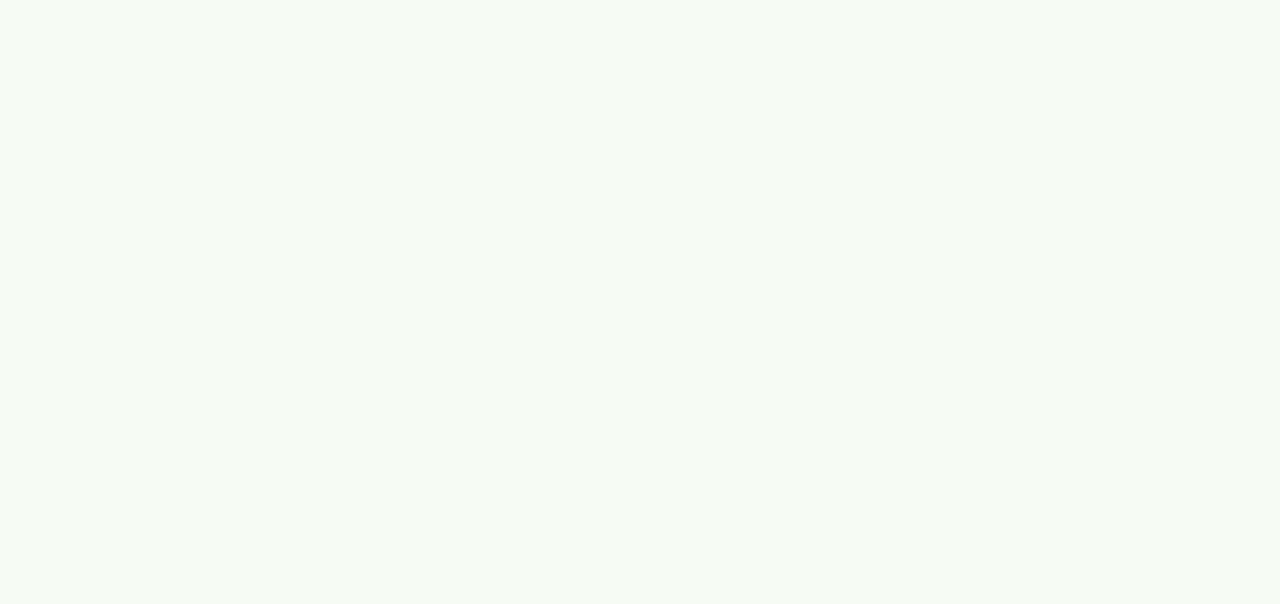
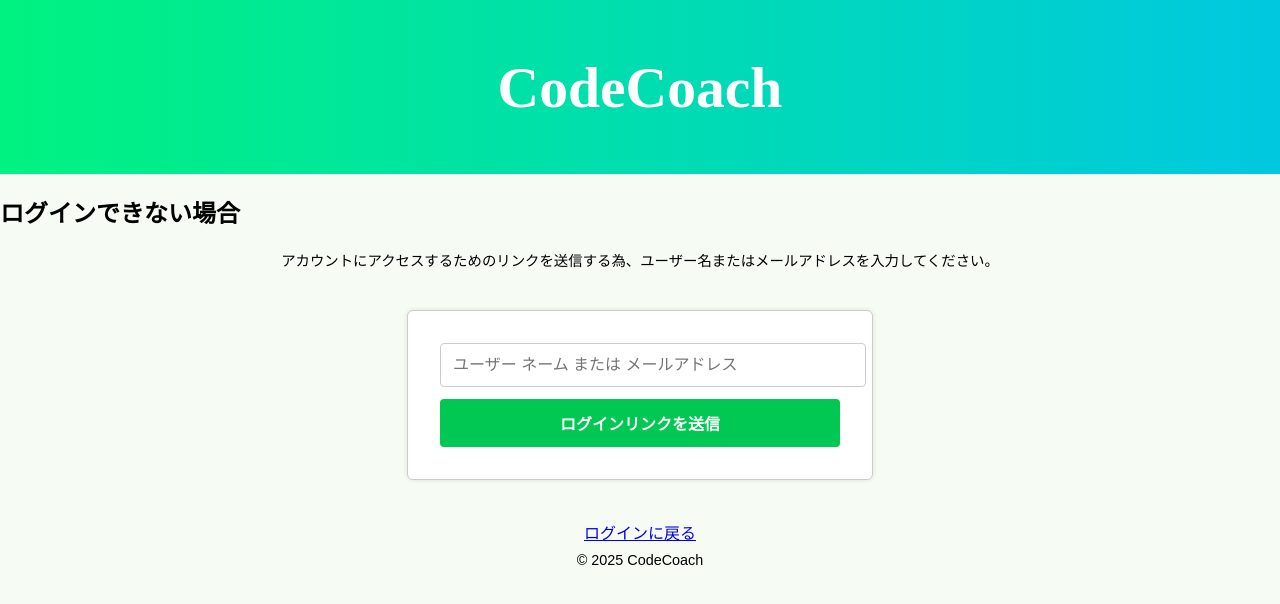
Before and after one commit to shintaro-takahashi-123/codecoach, a React (Vite) app in the folder frontend/: page /forgot in a window 1280 px wide. Before the commit this address had no page. Shown: the top 604 px of the page. Built offline with nearby package versions, Linux system fonts and the light colour scheme.

Commit message:
UI修正

```diff
--- a/frontend/src/App.jsx
+++ b/frontend/src/App.jsx
@@ -1,20 +1,22 @@
-// App.jsx
-import { BrowserRouter as Router, Routes, Route } from 'react-router-dom'
-import RegisterPage from './pages/RegisterPage'
-import LoginPage from './pages/LoginPage'
-import DashboardPage from './pages/DashboardPage'
+import { BrowserRouter, Routes, Route } from "react-router-dom";
+import LoginPage from "./pages/LoginPage";
+import RegisterPage from "./pages/RegisterPage";
+import ForgotPage from "./pages/ForgotPage";
+import DashboardPage from "./pages/DashboardPage";
 
 function App() {
   return (
-    <Router>
+    <BrowserRouter>
       <Routes>
         <Route path="/" element={<LoginPage />} />
+        <Route path="/login" element={<LoginPage />} />
         <Route path="/register" element={<RegisterPage />} />
-        <Route path="/login" element={<LoginPage />} />
+        <Route path="/forgot" element={<ForgotPage />} />
         <Route path="/dashboard" element={<DashboardPage />} />
       </Routes>
-    </Router>
-  )
+
+    </BrowserRouter>
+  );
 }
 
-export default App
+export default App;
--- /dev/null
+++ b/frontend/src/components/ForgotPage.jsx
@@ -0,0 +1,33 @@
+import React from "react";
+import Header from "../components/Header";
+import Footer from "../components/Footer";
+import "../index.css";
+import { Link } from "react-router-dom";
+
+const ForgotPage = () => {
+  return (
+    <>
+      <Header />
+      <div className="form-container">
+        <div className="form-box">
+          <h2 className="form-title">ログインできない場合</h2>
+          <p className="form-description">
+            アカウントにアクセスするためのリンクを送信する為、ユーザー名またはメールアドレスを入力してください。
+          </p>
+          <input
+            type="text"
+            placeholder="ユーザー ネーム またはメールアドレス"
+            className="form-input"
+          />
+          <button className="form-button">ログインリンクを送信</button>
+        </div>
+      </div>
+      <div className="back-link">
+        <Link to="/login">ログインに戻る</Link>
+      </div>
+      <Footer />
+    </>
+  );
+};
+
+export default ForgotPage;
--- a/frontend/src/components/RegisterForm.jsx
+++ b/frontend/src/components/RegisterForm.jsx
@@ -28,15 +28,41 @@
   };
 
   return (
-    <form onSubmit={handleSubmit} className="form-container">
-      <h2>新規登録画面</h2>
-      <input type="text" placeholder="ユーザー名" value={name} onChange={(e) => setName(e.target.value)} />
-      <input type="email" placeholder="メールアドレス" value={email} onChange={(e) => setEmail(e.target.value)} />
-      <input type="password" placeholder="パスワード" value={password} onChange={(e) => setPassword(e.target.value)} />
-      <input type="password" placeholder="パスワード確認" value={confirm} onChange={(e) => setConfirm(e.target.value)} />
-      <button type="submit">アカウント作成</button>
-      <p><a href="/login">ログイン画面へ</a></p>
-    </form>
+    <div className="form-container">
+      <div className="form-box">
+        <h2 className="form-title">新規登録画面</h2>
+        <form onSubmit={handleSubmit} className="form-group">
+          <input
+            type="text"
+            placeholder="ユーザー名"
+            value={name}
+            onChange={(e) => setName(e.target.value)}
+          />
+          <input
+            type="email"
+            placeholder="メールアドレス"
+            value={email}
+            onChange={(e) => setEmail(e.target.value)}
+          />
+          <input
+            type="password"
+            placeholder="パスワード"
+            value={password}
+            onChange={(e) => setPassword(e.target.value)}
+          />
+          <input
+            type="password"
+            placeholder="パスワード確認"
+            value={confirm}
+            onChange={(e) => setConfirm(e.target.value)}
+          />
+          <button type="submit">アカウント作成</button>
+        </form>
+        <p className="back-link">
+          <a href="/login">ログイン画面へ</a>
+        </p>
+      </div>
+    </div>
   );
 };
 
--- a/frontend/src/index.css
+++ b/frontend/src/index.css
@@ -68,3 +68,58 @@
   font-size: 0.9rem;
   margin-top: 8px;
 }
+
+.form-container {
+  display: flex;
+  justify-content: center;
+  align-items: center;
+  min-height: 60vh;
+}
+
+.form-box {
+  border: 1px solid #ccc;
+  padding: 2rem;
+  border-radius: 6px;
+  box-shadow: 0 0 5px rgba(0,0,0,0.1);
+  width: 90%;
+  max-width: 400px;
+  text-align: center;
+}
+
+.form-title {
+  margin-bottom: 1rem;
+  font-weight: bold;
+}
+
+.form-description {
+  font-size: 14px;
+  margin-bottom: 1.5rem;
+  line-height: 1.5;
+}
+
+.form-input {
+  width: 100%;
+  padding: 10px;
+  margin-bottom: 1rem;
+  border: 1px solid #ccc;
+  border-radius: 4px;
+}
+
+.form-button {
+  width: 100%;
+  padding: 10px;
+  border: 1px solid #555;
+  background-color: white;
+  border-radius: 4px;
+  cursor: pointer;
+}
+
+.back-link {
+  text-align: center;
+  margin-top: 1.5rem;
+}
+form .form-group {
+  display: flex;
+  flex-direction: column;
+  gap: 12px;
+}
--- /dev/null
+++ b/frontend/src/pages/ForgotPage.jsx
@@ -0,0 +1,33 @@
+// frontend/src/pages/ForgotPage.jsx
+import Header from "../components/Header";
+import Footer from "../components/Footer";
+
+const ForgotPage = () => {
+  return (
+    <>
+      <Header />
+      <main className="main-content">
+        <h2>ログインできない場合</h2>
+        <p>
+          アカウントにアクセスするためのリンクを送信する為、ユーザー名またはメールアドレスを入力してください。
+        </p>
+        <form className="form-box">
+          <input
+            type="text"
+            placeholder="ユーザー ネーム または メールアドレス"
+            className="input-field"
+          />
+          <button type="submit" className="submit-button">
+            ログインリンクを送信
+          </button>
+        </form>
+        <div className="back-link">
+          <a href="/">ログインに戻る</a>
+        </div>
+      </main>
+      <Footer />
+    </>
+  );
+};
+
+export default ForgotPage;
```
